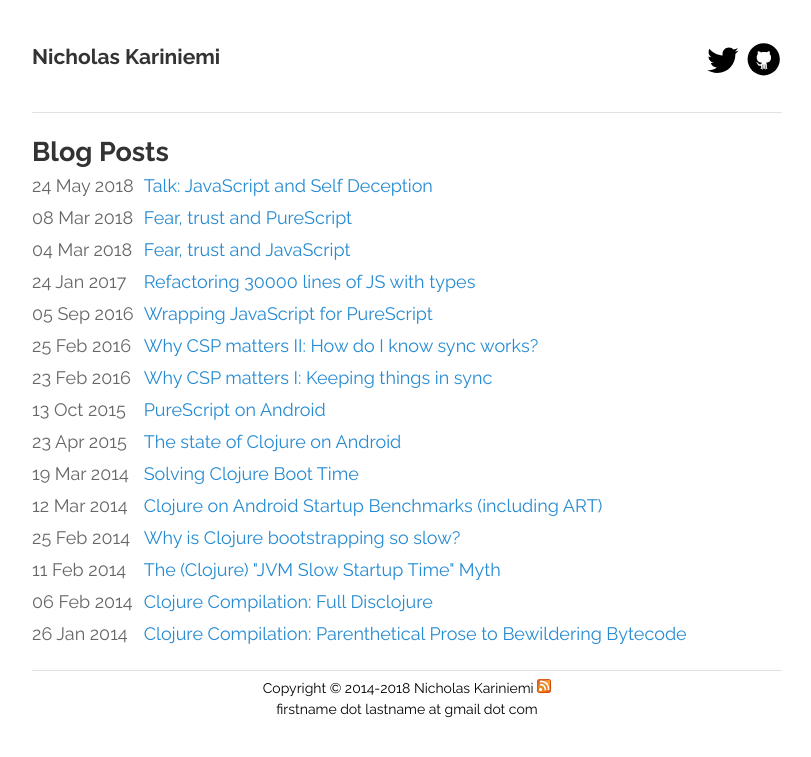
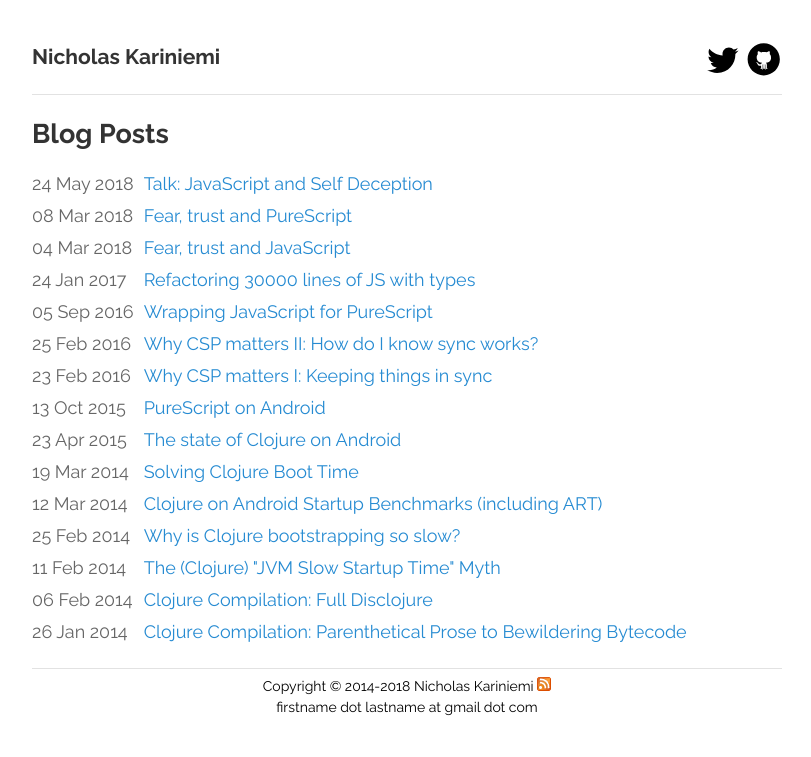
Before and after one commit to hoodunit/hoodunit.github.io, a Jekyll site: the page built from index.html, in a window 1280 px wide. Shown: the top 757 px of the page, without its empty margins (233-1044 px from the left). Built offline with Jekyll 4.4.1, drawn with Linux system fonts in a browser that asks for light colours; Markdown is read by kramdown in place of the engine named in the settings; comment, search, counter and statistics services are not loaded.

Commit message:
Tweak spacing of headers

```diff
--- a/css/main.css
+++ b/css/main.css
@@ -92,8 +92,6 @@ pre, pre code, pre code span {
 }
 
 .header {
-  padding: 0 0 18px 0;
-  margin: 0 0 10px 0;
   border-bottom: 1px solid #E2E2E2;
   position: relative;
 }
@@ -166,10 +164,10 @@ pre, pre code, pre code span {
 }
 
 .title {
-  margin-bottom: 2px;
   font-weight: bold;
   font-size: 27px;
   color: rgba(0, 0, 0, 0.8);
+  margin-bottom: 18px;
 }
 
 .subtitle {
```
